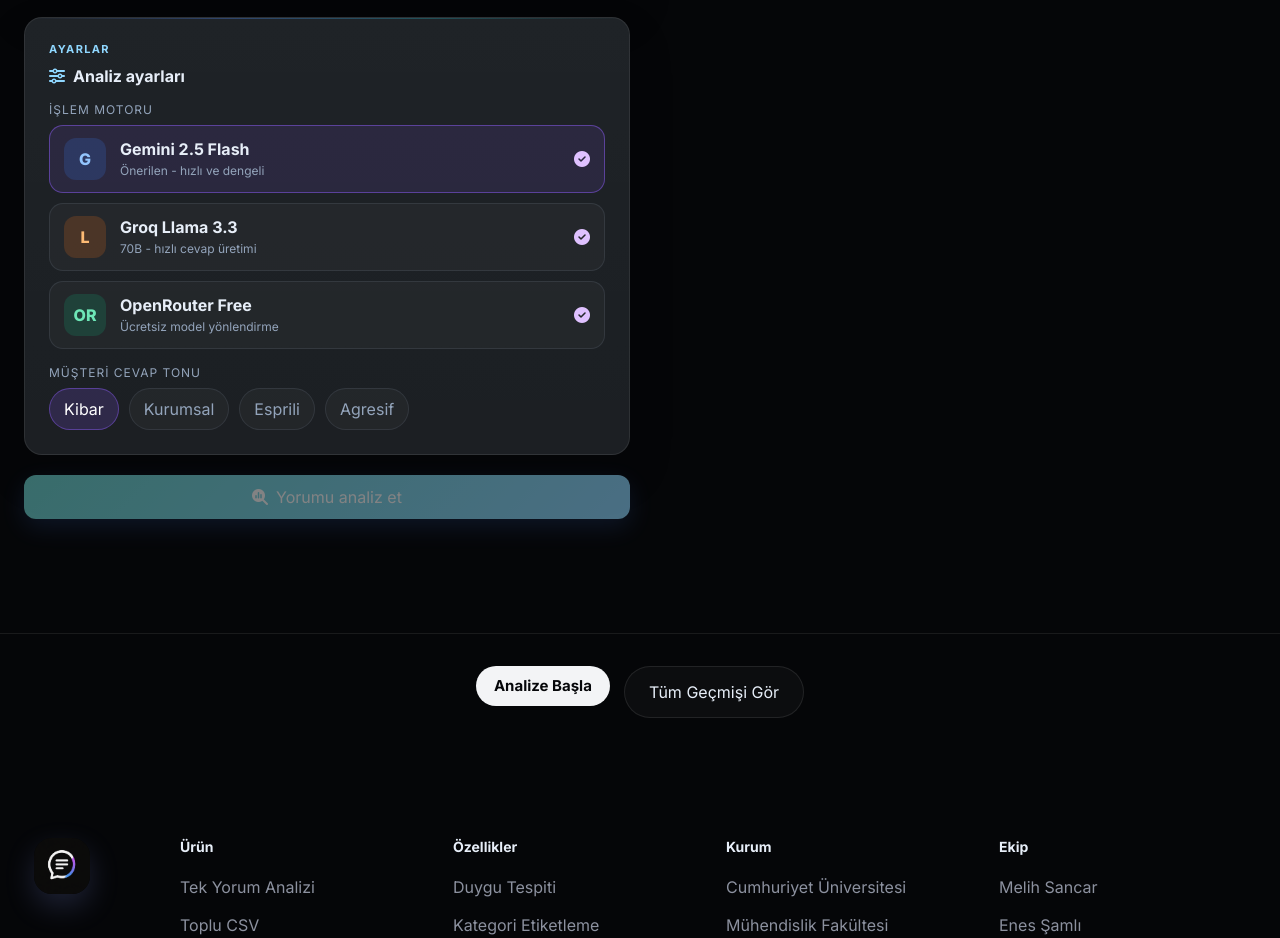
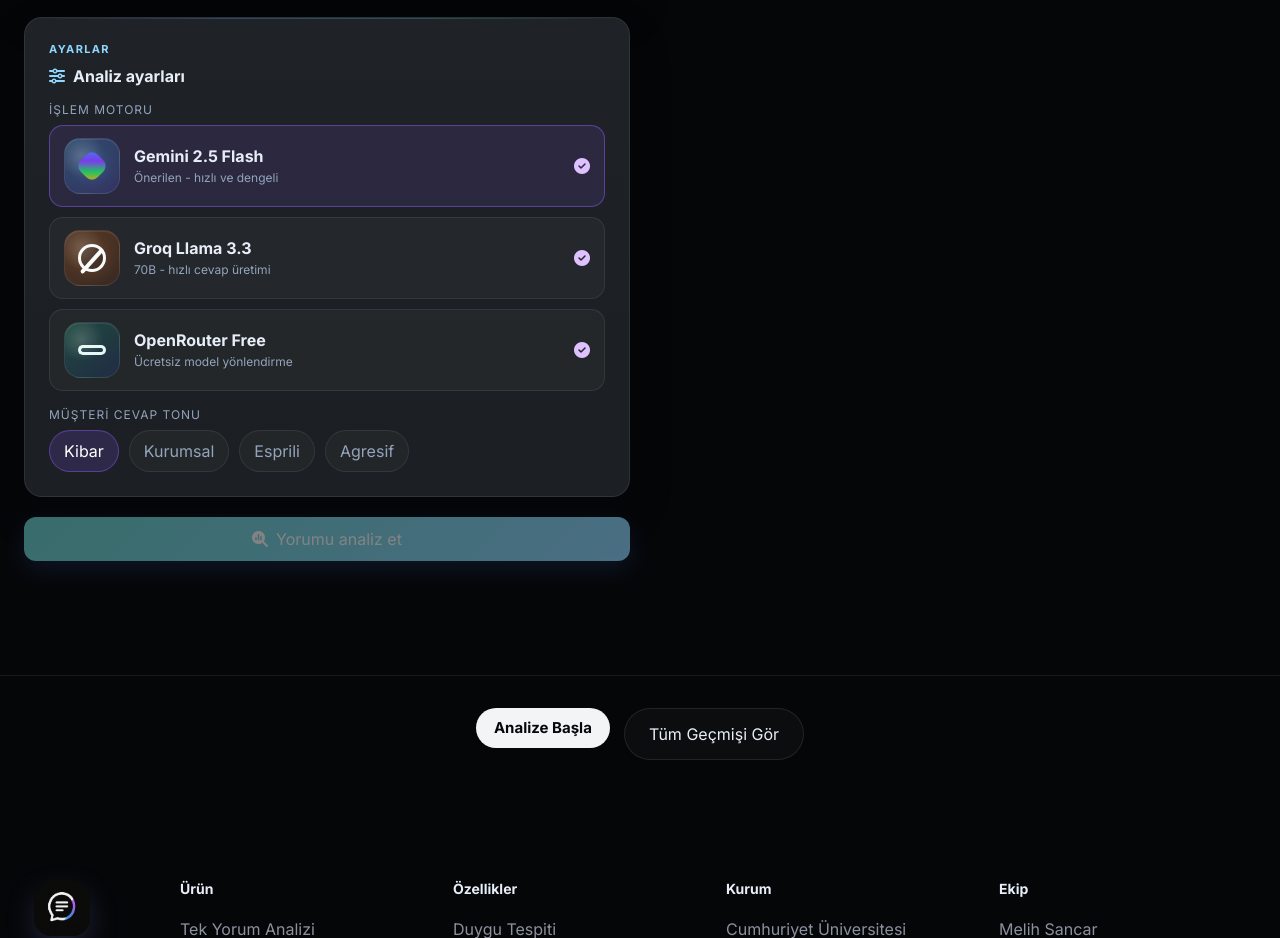
Before and after one commit to Melihsncr/yorum-gelistirme, a React (Vite) app in the folder frontend/: page /analyze in a window 1280 px wide. Shown: the part 1200-2138 px from the top of the page. Built offline with nearby package versions, Linux system fonts and the light colour scheme; no server answers.

Commit message:
Improve AI model card branding

```diff
--- a/frontend/src/pages/Analyze.jsx
+++ b/frontend/src/pages/Analyze.jsx
@@ -16,9 +16,9 @@
 };
 
 const MODEL_OPTIONS = [
-  { key: 'gemini', logo: 'G', logoClass: 'engine-logo-g', name: 'Gemini 2.5 Flash', sub: 'Önerilen - hızlı ve dengeli' },
-  { key: 'llama', logo: 'L', logoClass: 'engine-logo-l', name: 'Groq Llama 3.3', sub: '70B - hızlı cevap üretimi' },
-  { key: 'openrouter', logo: 'OR', logoClass: 'engine-logo-d', name: 'OpenRouter Free', sub: 'Ücretsiz model yönlendirme' },
+  { key: 'gemini', logoClass: 'engine-logo-g', markClass: 'engine-mark-gemini', name: 'Gemini 2.5 Flash', sub: 'Önerilen - hızlı ve dengeli' },
+  { key: 'llama', logoClass: 'engine-logo-l', markClass: 'engine-mark-groq', name: 'Groq Llama 3.3', sub: '70B - hızlı cevap üretimi' },
+  { key: 'openrouter', logoClass: 'engine-logo-d', markClass: 'engine-mark-openrouter', name: 'OpenRouter Free', sub: 'Ücretsiz model yönlendirme' },
 ];
 
 const TIP_CARDS = [
@@ -283,7 +283,9 @@
                   <label key={option.key} className="engine-opt" onClick={() => setModel(option.key)}>
                     <input type="radio" name="model" value={option.key} checked={model === option.key} readOnly />
                     <div className={`engine-card${model === option.key ? ' selected' : ''}`}>
-                      <div className={`engine-logo ${option.logoClass}`}>{option.logo}</div>
+                      <div className={`engine-logo ${option.logoClass}`}>
+                        <span className={`engine-mark ${option.markClass}`} aria-hidden="true" />
+                      </div>
                       <div>
                         <div className="engine-name">{option.name}</div>
                         <div className="engine-sub">{option.sub}</div>
--- a/frontend/src/styles/main.css
+++ b/frontend/src/styles/main.css
@@ -1563,17 +1563,115 @@
 }
 
 .engine-logo {
-  width: 42px;
-  height: 42px;
-  border-radius: 12px;
+  width: 56px;
+  height: 56px;
+  border-radius: 16px;
   display: grid;
   place-items: center;
-  font-weight: 800;
-}
-
-.engine-logo-g { background: rgba(59, 130, 246, 0.18); color: #93c5fd; }
-.engine-logo-l { background: rgba(249, 115, 22, 0.18); color: #fdba74; }
-.engine-logo-d { background: rgba(16, 185, 129, 0.18); color: #6ee7b7; }
+  position: relative;
+  overflow: hidden;
+  border: 1px solid rgba(255, 255, 255, 0.08);
+  box-shadow: inset 0 1px 0 rgba(255, 255, 255, 0.08);
+}
+
+.engine-logo-g {
+  background:
+    radial-gradient(circle at 30% 30%, rgba(255, 255, 255, 0.2), transparent 42%),
+    linear-gradient(145deg, rgba(56, 189, 248, 0.24), rgba(99, 102, 241, 0.2));
+}
+
+.engine-logo-l {
+  background:
+    radial-gradient(circle at 30% 30%, rgba(255, 255, 255, 0.18), transparent 42%),
+    linear-gradient(145deg, rgba(249, 115, 22, 0.24), rgba(120, 53, 15, 0.24));
+}
+
+.engine-logo-d {
+  background:
+    radial-gradient(circle at 30% 30%, rgba(255, 255, 255, 0.18), transparent 42%),
+    linear-gradient(145deg, rgba(16, 185, 129, 0.24), rgba(30, 64, 175, 0.2));
+}
+
+.engine-mark {
+  position: relative;
+  display: block;
+}
+
+.engine-mark-gemini {
+  width: 24px;
+  height: 24px;
+  transform: rotate(45deg);
+  border-radius: 8px;
+  background: linear-gradient(135deg, #3b82f6 0%, #7c3aed 35%, #22c55e 68%, #f59e0b 100%);
+  box-shadow: 0 0 18px rgba(96, 165, 250, 0.28);
+}
+
+.engine-mark-gemini::before,
+.engine-mark-gemini::after {
+  content: '';
+  position: absolute;
+  inset: 50%;
+  background: inherit;
+  border-radius: 6px;
+  transform: translate(-50%, -50%) scale(0.62);
+}
+
+.engine-mark-gemini::after {
+  transform: translate(-50%, -50%) scale(0.34);
+  filter: brightness(1.18);
+}
+
+.engine-mark-groq {
+  width: 28px;
+  height: 28px;
+  border: 3px solid #f8fafc;
+  border-radius: 999px;
+  box-shadow: 0 0 16px rgba(251, 146, 60, 0.22);
+}
+
+.engine-mark-groq::before {
+  content: '';
+  position: absolute;
+  left: 50%;
+  top: -2px;
+  width: 4px;
+  height: 32px;
+  border-radius: 999px;
+  background: #f8fafc;
+  transform: translateX(-50%) rotate(42deg);
+}
+
+.engine-mark-openrouter {
+  width: 28px;
+  height: 16px;
+}
+
+.engine-mark-openrouter::before,
+.engine-mark-openrouter::after {
+  content: '';
+  position: absolute;
+  top: 50%;
+  width: 16px;
+  height: 10px;
+  border: 3px solid #e6f8f4;
+  transform: translateY(-50%);
+}
+
+.engine-mark-openrouter::before {
+  left: 0;
+  border-right: 0;
+  border-radius: 10px 0 0 10px;
+}
+
+.engine-mark-openrouter::after {
+  right: 0;
+  border-left: 0;
+  border-radius: 0 10px 10px 0;
+}
+
+.engine-mark-openrouter span {
+  display: none;
+}
 
 .engine-name {
   font-weight: 700;
```
